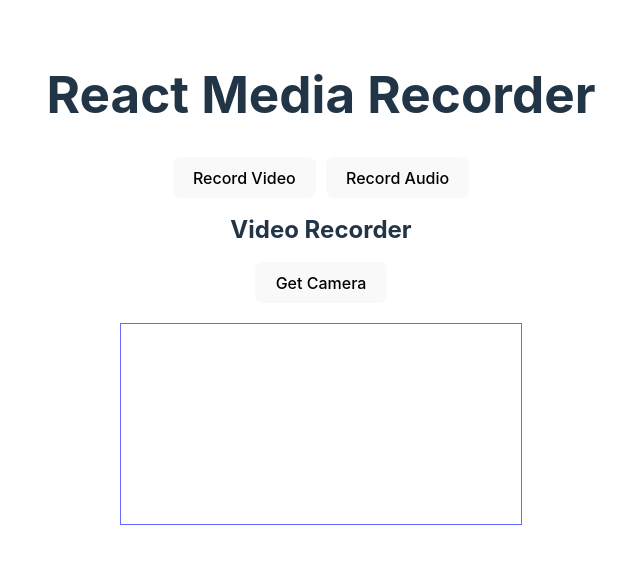
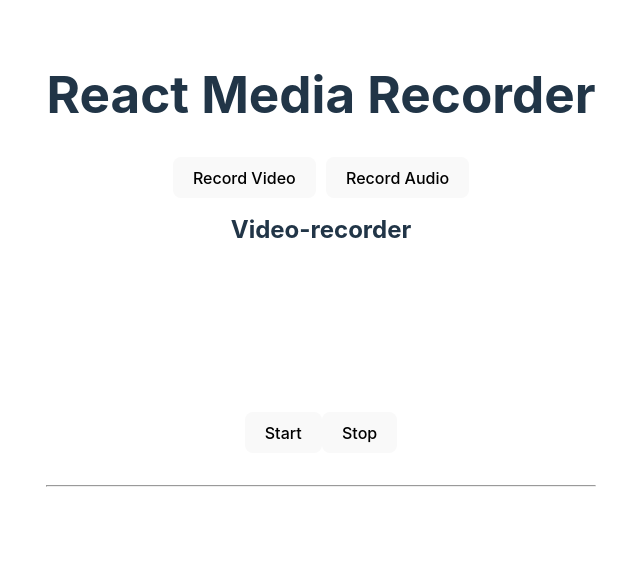
Before and after one commit to suryabisht-sp/react-media-recorder, a React (Vite) app: page / in a window 1280 px wide. Shown: the top 564 px of the page, without its empty margins (319-959 px from the left). Built offline with nearby package versions, Linux system fonts and the light colour scheme; no server answers.

Commit message:
testing video

```diff
--- a/src/App.jsx
+++ b/src/App.jsx
@@ -15,9 +15,6 @@ const testType = (mimeType) => {
 	}
 };
 
-console.log();
-console.log('Supported Video MIME Types:');
-
 for (let i = 0; i < VIDEO_TYPES.length; ++i) {
 	const videoType = VIDEO_TYPES[i];
 	for (let j = 0; j < VIDEO_CODECS.length; ++j) {
@@ -25,9 +22,6 @@ for (let i = 0; i < VIDEO_TYPES.length; ++i) {
 		testType(`video/${videoType};codecs=${videoCodec}`);
 	}
 }
-
-console.log();
-console.log('Supported Audio MIME Types:');
 
 for (let i = 0; i < AUDIO_TYPES.length; ++i) {
 	const audioType = AUDIO_TYPES[i];
--- a/src/AudioRecorder.jsx
+++ b/src/AudioRecorder.jsx
@@ -63,7 +63,6 @@ const AudioRecorder = () => {
       // console.log("formData", formData)
       setAudio(audioUrl);
       // console.log("audioUrl", audioUrl);
-      setAudio(audioUrl)
     };
   };
 
@@ -92,7 +91,6 @@ const AudioRecorder = () => {
   }
 
   const audioSr = playerRef?.current
-
 
   const getTimeString = (time_in_sec) => {
     const dateObj = new Date(time_in_sec * 1000);
@@ -130,15 +128,6 @@ const AudioRecorder = () => {
     // var x = document.getElementById("myAudio").duration;
     // document.getElementById("demo").innerHTML = x;
   }
-
-
-  const handleAudioTimeUpdate = () => {
-    const audio = playerRef?.current;
-    if (!audio) return;
-    let value = (100 / audio?.duration) * audio?.currentTime;
-    // setAudioSeekBarValue(Math.round(value));
-
-  };
 
   useEffect(() => {
     let interval;
@@ -184,7 +173,7 @@ const AudioRecorder = () => {
         {
           audio ? (
             <div className="audio-player">
-              <audio ref={playerRef} onLoadedMetadata={onLoadedMetadata} id="myAudio" onTimeUpdate={handleAudioTimeUpdate} onEnded={() => {
+              <audio ref={playerRef} onLoadedMetadata={onLoadedMetadata} id="myAudio" onEnded={() => {
                 setShowStart(true)
               }}>
                 <source src={audio} type="audio/mp3" />
--- a/src/VideoRecorder.jsx
+++ b/src/VideoRecorder.jsx
@@ -1,6 +1,6 @@
 import { useState, useRef, useEffect } from "react";
 
-const mimeType = 'video/webm; codecs="opus,vp8"';
+const mimeType = 'video/ogg; codecs="opus,vp8"';
 
 const VideoRecorder = () => {
 	const [permission, setPermission] = useState(false);
@@ -17,56 +17,81 @@ const VideoRecorder = () => {
 		navigator.mozGetUserMedia ||
 		navigator.msGetUserMedia;
 
-	const getCameraPermission = async () => {
+
+	function detectWebcam(callback) {
+		let md = navigator.mediaDevices;
+		if (!md || !md.enumerateDevices) return callback(false);
+		md.enumerateDevices().then(devices => {
+			callback(devices.some(device => 'videoinput' === device.kind));
+		})
+	}
+	detectWebcam(function (hasWebcam) {
+		console.log('Webcam: ' + (hasWebcam ? 'yes' : 'no'));
+	})
+
+	function success(stream) {
+		// The success function receives an argument which points to the webcam stream
+		// document.getElementById('myVideo').src = stream;
+	}
+
+	function error() {
+		alert("No webcam for you, matey!");
+	}
+	// const getCameraPermission = async () => {
+	// 	setRecordedVideo(null);
+	// 	//get video and audio permissions and then stream the result media stream to the videoSrc variable
+	// 	if ("MediaRecorder" in window) {
+	// 		try {
+	// 			const videoConstraints = {
+	// 				audio: false,
+	// 				video: true,
+	// 			};
+	// 			const audioConstraints = { audio: true };
+	// 			// create audio and video streams separately
+	// 			const audioStream = await navigator.getUserMedia(
+	// 				audioConstraints, success, error
+	// 			);
+	// 			const videoStream = frontCam ? await navigator.getUserMedia({
+	// 				videoConstraints,
+	// 				video: {
+	// 					facingMode: { exact: "environment" },
+	// 				},
+	// 			}, success, error
+	// 			) :
+	// 				await navigator.getUserMedia({
+	// 					videoConstraints,
+	// 					video: { facingMode: "user" },
+	// 				}, success, error
+	// 				);
+	// 			;
+	// 			setPermission(true);
+	// 			//combine both audio and video streams
+	// 			const combinedStream = new MediaStream([
+	// 				...videoStream.getVideoTracks(),
+	// 				...audioStream.getAudioTracks(),
+	// 			]);
+	// 			setStream(combinedStream);
+
+	// 			//set videostream to live feed player
+	// 			liveVideoFeed.current.srcObject = videoStream;
+	// 		} catch (err) {
+	// 			alert(err.message);
+	// 		}
+	// 	} else {
+	// 		alert("The MediaRecorder API is not supported in your browser.");
+	// 	}
+	// };
+
+
+
+	const getCameraPermission = () => {
 		setRecordedVideo(null);
-		//get video and audio permissions and then stream the result media stream to the videoSrc variable
-		if ("MediaRecorder" in window) {
-			try {
-				const videoConstraints = {
-					audio: false,
-					video: true,
-				};
-				const audioConstraints = { audio: true };
-				// create audio and video streams separately
-				const audioStream = await (navigator.mediaDevices || navigator.webkitGetUserMedia ||
-					navigator.mozGetUserMedia ||
-					navigator.msGetUserMedia).getUserMedia(
-						audioConstraints
-					);
-				const videoStream = frontCam ? await (navigator.mediaDevices || navigator.webkitGetUserMedia ||
-					navigator.mozGetUserMedia ||
-					navigator.msGetUserMedia).getUserMedia({
-						videoConstraints,
-						video: {
-							facingMode: { exact: "environment" },
-						},
-					}
-					) :
-					await navigator.mediaDevices.getUserMedia({
-						videoConstraints,
-						video: { facingMode: "user" },
-					}
-					);
-				;
 
-				setPermission(true);
-				//combine both audio and video streams
-				const combinedStream = new MediaStream([
-					...videoStream.getVideoTracks(),
-					...audioStream.getAudioTracks(),
-				]);
 
-				setStream(combinedStream);
+	}
 
-				//set videostream to live feed player
-				liveVideoFeed.current.srcObject = videoStream;
-			} catch (err) {
-				alert(err.message);
-			}
-		} else {
-			alert("The MediaRecorder API is not supported in your browser.");
-		}
-	};
+
+
 
 	useEffect(() => {
 		getCameraPermission()
@@ -97,16 +122,13 @@ const VideoRecorder = () => {
 			setVideoChunks([]);
 		};
 	};
+
+
+
 	const clearState = () => {
+		clearInterval(minsd);
 		setRecordedVideo(null);
 		setVideoChunks([]);
-	}
-
-
-	const deleteAudio = () => {
-		clearInterval(minsd);
-		setAudio(null)
-		setAudioChunks([])
 		setMins("00")
 	}
 
@@ -126,47 +148,121 @@ const VideoRecorder = () => {
 		setMinsd(interval)
 	}
 
+
+
+
+
+
+
+
+	function start_video_Recording() {
+		//To stores the recorded media
+		let chunks = [];
+		const startBtn = document.getElementById("video_st");
+		const endBtn = document.getElementById("video_en");
+
+		// Access the camera and microphone
+		navigator.mediaDevices.getUserMedia({ audio: true, video: true })
+			.then((mediaStreamObj) => {
+
+				// Create a new MediaRecorder instance
+				const medRec = new MediaRecorder(mediaStreamObj);
+				window.mediaStream = mediaStreamObj;
+				window.mediaRecorder = medRec;
+				medRec.start();
+
+				//when recorded data is available then push into chunkArr array
+				medRec.ondataavailable = (e) => {
+					chunks.push(e.data);
+				};
+
+				//stop the video recording
+				medRec.onstop = () => {
+					const blobFile = new Blob(chunks, { type: "video/mp4" }); chunks = [];
+					// create video element and store the media which is recorded
+					const recMediaFile = document.createElement("video");
+					recMediaFile.controls = true;
+					const RecUrl = URL.createObjectURL(blobFile);
+
+					//keep the recorded url as source
+					recMediaFile.src = RecUrl;
+					document.getElementById(`vid-recorder`).append(recMediaFile);
+				};
+				document.getElementById("vidBox").srcObject = mediaStreamObj;
+				startBtn.disabled = true;
+				endBtn.disabled = false;
+			});
+	}
+	//--------------------audio---------------------------------------
+
+	function stop_Recording(end, start) {
+		//stop all tracks
+		window.mediaRecorder.stop();
+		window.mediaStream.getTracks().forEach((track) => { track.stop(); });
+		//disable the stop button and enable the start button
+		end.disabled = true;
+		start.disabled = false;
+	}
+
+
+
 	return (
 		<div>
-			<h2>Video Recorder</h2>
-			<main>
-				<div className="video-controls">
-					{!permission ? (
-						<button onClick={getCameraPermission} type="button">
-							Get Camera
-						</button>
-					) : null}
-					{permission && recordingStatus === "inactive" ? (
-						<button onClick={startRecording} type="button">
-							Start Recording
-						</button>
-					) : null}
-					{recordingStatus === "recording" ? (
-						<div>
-							<button onClick={stopRecording} type="button">
-								Stop Recording
-							</button>
-							<button onClick={() => { setFrontCam(!frontCam) }}>Flip Camera</button>
-							<span id="seconds">00</span>:<span id="tens">{mins}</span>
-						</div>
-					) : null}
+			<h2>Video-recorder</h2>
+			<div className="display-none" id="vid-recorder">
+				<div className="video-player">
+					<video autoPlay id="vidBox"> </video>
 				</div>
-			</main>
-			<div className="video-player">
-				{!recordedVideo ? (
-					<video ref={liveVideoFeed} autoPlay className="live-player"></video>
-				) : null}
-				{recordedVideo ? (
-					<div className="recorded-player">
-						<video className="recorded" src={recordedVideo} controls></video>
-						<a download href={recordedVideo}>
-							Download Recording
-						</a>
-						<a onClick={() => { clearState() }}>Delete</a>
-					</div>
-				) : null}
+				<button type="button" id="video_st" onClick={() => start_video_Recording()}>Start</button>
+				<button type="button" id="video_en" onClick={() => stop_Recording(document.getElementById('video_en'), document.getElementById('video_st'))}>
+					Stop
+				</button>
 			</div>
-		</div>
+			<br />
+			<hr />
+		</div >
+
+
+		// <div>
+		// 	<h2>Video Recorder</h2>
+		// 	<main>
+		// 		<div className="video-controls">
+		// 			{!permission ? (
+		// 				<button onClick={getCameraPermission} type="button">
+		// 					Get Camera
+		// 				</button>
+		// 			) : null}
+		// 			{permission && recordingStatus === "inactive" ? (
+		// 				<button onClick={startRecording} type="button">
+		// 					Start Recording
+		// 				</button>
+		// 			) : null}
+		// 			{recordingStatus === "recording" ? (
+		// 				<div>
+		// 					<button onClick={stopRecording} type="button">
+		// 						Stop Recording
+		// 					</button>
+		// 					<button onClick={() => { setFrontCam(!frontCam) }}>Flip Camera</button>
+		// 					<span id="seconds">00</span>:<span id="tens">{mins}</span>
+		// 				</div>
+		// 			) : null}
+		// 		</div>
+		// 	</main>
+		// 	<div className="video-player">
+		// 		{!recordedVideo ? (
+		// 			<video ref={liveVideoFeed} autoPlay className="live-player"></video>
+		// 		) : null}
+		// 		{recordedVideo ? (
+		// 			<div className="recorded-player">
+		// 				<video className="recorded" src={recordedVideo} controls></video>
+		// 				<a download href={recordedVideo}>
+		// 					Download Recording
+		// 				</a>
+		// 				<a onClick={() => { clearState() }}>Delete</a>
+		// 			</div>
+		// 		) : null}
+		// 	</div>
+		// </div>
 	);
 };
 
```
